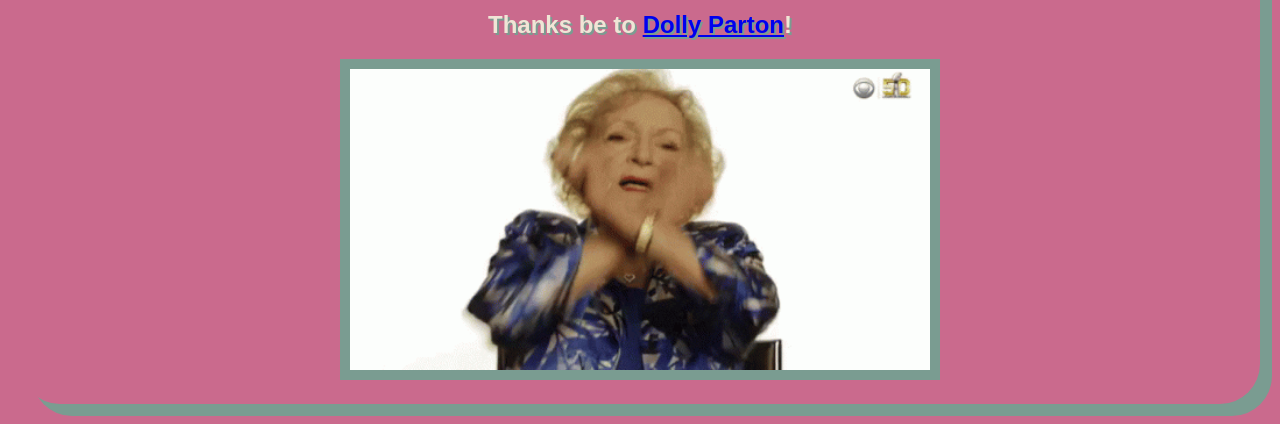
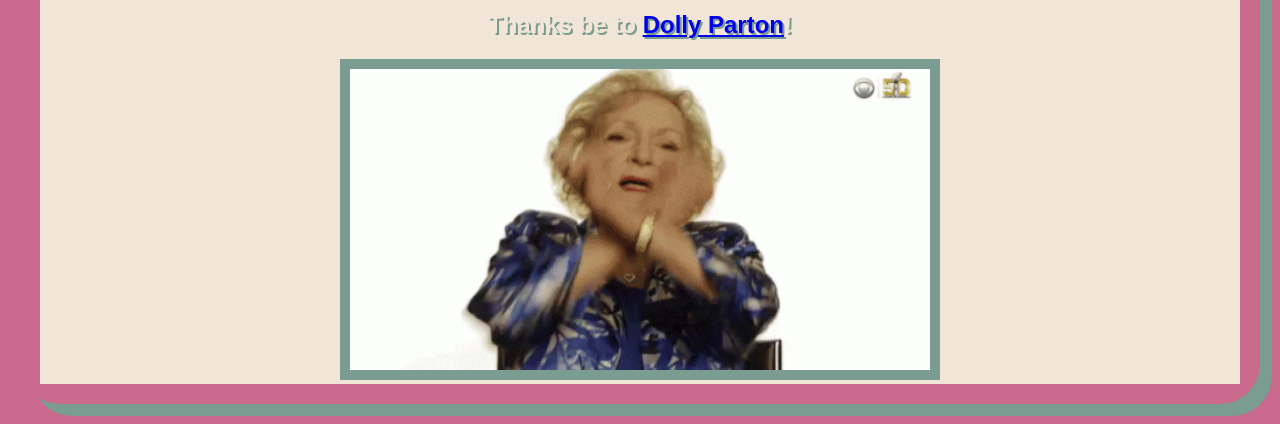
Before and after one commit to thomasqbrady/isbettywhitealive, a plain HTML site: page index.html in a window 1280 px wide. Shown: the part 509-933 px from the top of the page. Drawn offline with Linux system fonts and the light colour scheme; a small style sheet from the web is missing.

Commit message:
remove bg color from html

```diff
--- a/index.html
+++ b/index.html
@@ -24,6 +24,9 @@
 			background-color: #ca6a8d;
 			color: #f0e5d6;
 		}
+		div.card {
+			background-color: #f0e5d6;
+		}
 		h1 {
 			margin: 0 0;
 			text-shadow: 8px 8px 0 #7a9c91;
```
